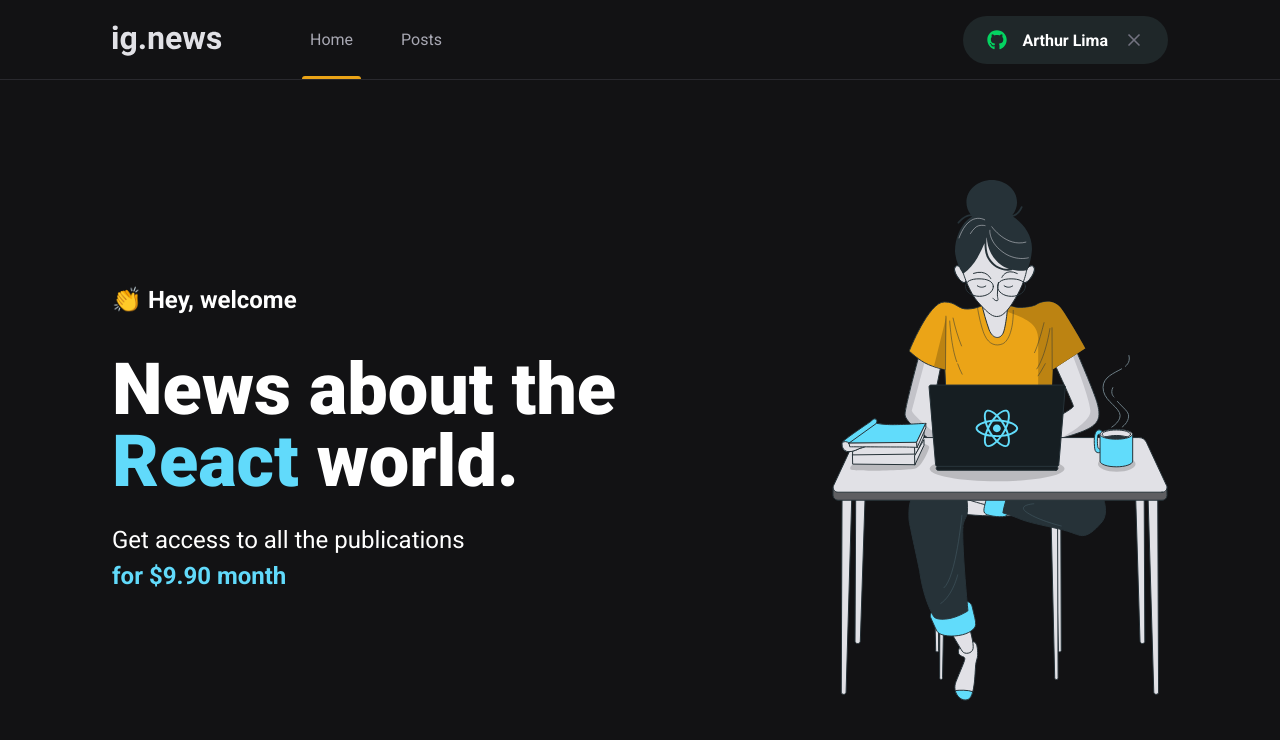
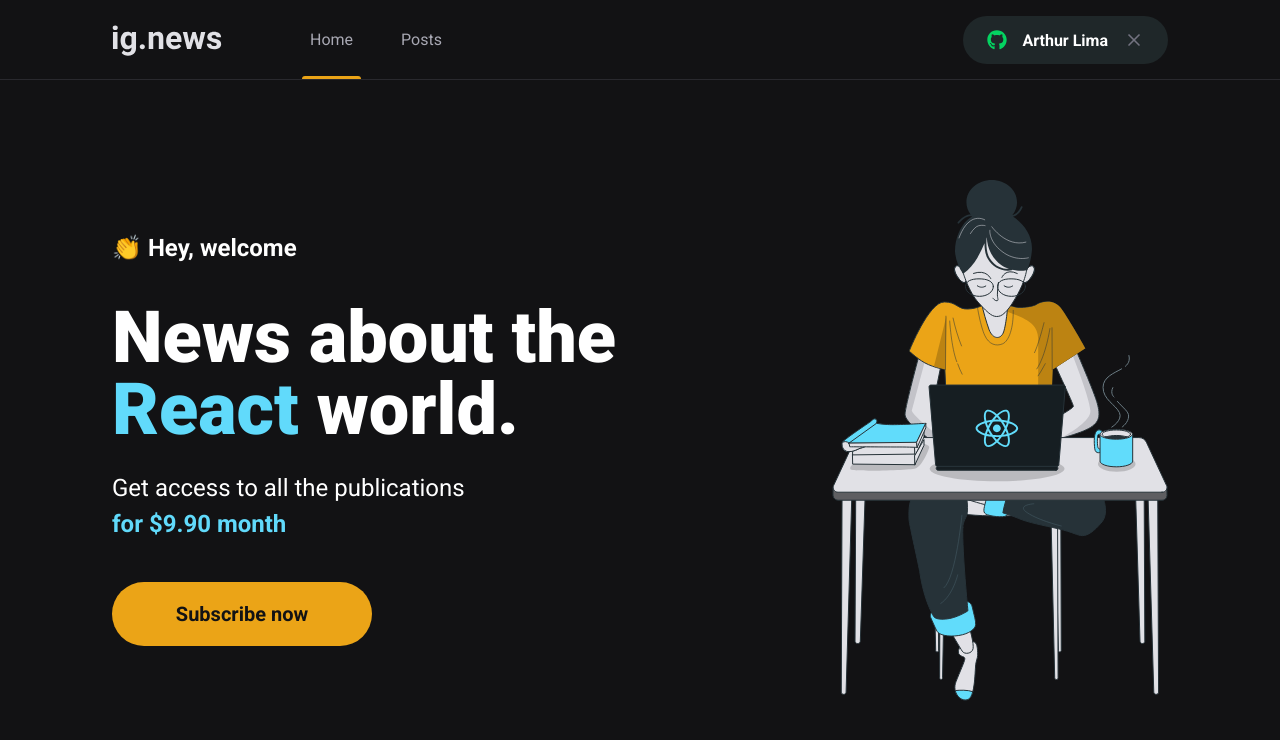
Before and after one commit to limaarthur/nextjs-ignews-app, a Next.js app: page / in a window 1280 px wide. Shown: the top 740 px of the page. Built offline with nearby package versions, Linux system fonts and the light colour scheme.

Commit message:
feat: creating SubscribeButton component

```diff
--- a/src/app/home.module.scss
+++ b/src/app/home.module.scss
@@ -38,4 +38,8 @@
       font-weight: bold;
     }
   }
+
+  button {
+    margin-top: 2.5rem;
+  }
 }
--- a/src/app/page.tsx
+++ b/src/app/page.tsx
@@ -1,4 +1,6 @@
 import { Header } from "@/components/Header"
+import { SubscribeButton } from "@/components/SubscribeButton";
+
 import styles from './home.module.scss'
 
 export default function Home() {
@@ -14,6 +16,7 @@
             Get access to all the publications <br />
             <span>for $9.90 month</span>
           </p>
+          <SubscribeButton />
         </section>
 
         <img src="/images/welcome.svg" alt="Girl coding" />
--- /dev/null
+++ b/src/components/SubscribeButton/index.tsx
@@ -0,0 +1,12 @@
+import styles from './styles.module.scss';
+
+export function SubscribeButton() {
+  return (
+    <button
+      type="button"
+      className={styles.subscribeButton}
+    >
+      Subscribe now
+    </button>
+  );
+}
--- /dev/null
+++ b/src/components/SubscribeButton/styles.module.scss
@@ -0,0 +1,20 @@
+.subscribeButton {
+  width: 260px;
+  height: 4rem;
+  border: 0;
+  border-radius: 2rem;
+  background: var(--yellow-500);
+  color: var(--gray-900);
+  font-size: 1.25rem;
+  font-weight: bold;
+
+  display: flex;
+  align-items: center;
+  justify-content: center;
+
+  transition: filter 0.2s;
+
+  &:hover {
+    filter: brightness(0.8);
+  }
+}
```
